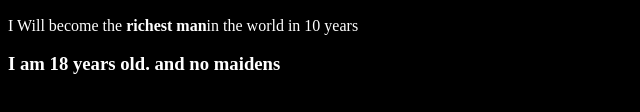
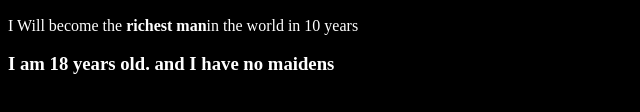
Before and after one commit to Sadan0/about-me, a plain HTML site: page index.html in a window 1280 px wide. Shown: the part 434-546 px from the top of the page, 0-640 px from the left. Drawn offline with Linux system fonts and the light colour scheme.

Commit message:
NO MAIDENS

```diff
--- a/index.html
+++ b/index.html
@@ -11,7 +11,8 @@
     <p>
     <h2>HI, <strong>Sadan</strong></h2>
     <p>I Will become the <strong>richest man</strong>in the world in 10 years</p>
-    <h3>I am 18 years old. and no maidens</h3>
+    <h3>I am 18 years old. and I have no maidens</h3>
     </p>
+
 </body>
 </html>
```
